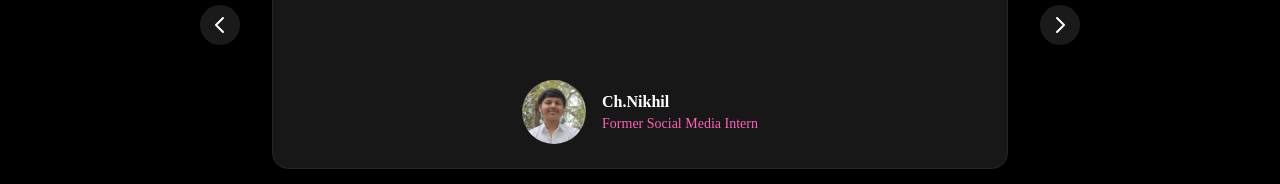
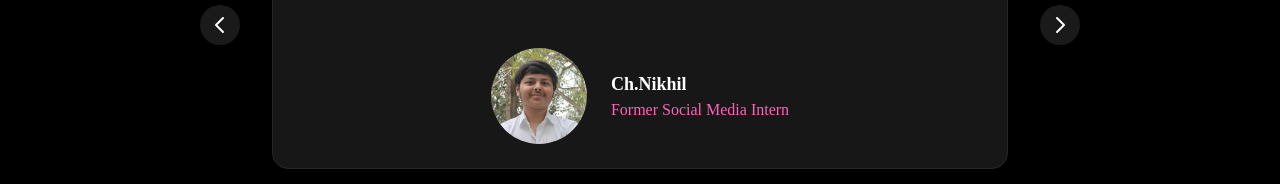
Before and after one commit to vamsiram10/ngo-A, a Next.js app: page /joinus/internship in a window 1280 px wide. Shown: the part 1127-1311 px from the top of the page. Built offline with nearby package versions, Linux system fonts and the light colour scheme.

Commit message:
Made changes in  Testimonals for Intership Section

```diff
--- a/src/app/joinus/internship/page.js
+++ b/src/app/joinus/internship/page.js
@@ -299,21 +299,21 @@ export default function InternshipPage() {
                         “{testimonials[currentTestimonial].quote}”
                       </p>
                       <div className="flex items-center mt-auto">
-                        <div className="relative w-16 h-16">
+                        <div className="relative w-20 h-20 md:w-24 md:h-24">
                           <Image
                             src={testimonials[currentTestimonial].avatar}
                             alt={testimonials[currentTestimonial].name}
                             fill
                             className="rounded-full object-cover"
                             onError={handleImgError}
-                            sizes="64px"
+                            sizes="(max-width: 768px) 80px, 96px"
                           />
                         </div>
-                        <div className="ml-4 text-left">
-                          <p className="font-semibold text-white text-base">
+                        <div className="ml-6 text-left">
+                          <p className="font-semibold text-white text-base md:text-lg">
                             {testimonials[currentTestimonial].name}
                           </p>
-                          <p className="text-pink-400 text-sm">
+                          <p className="text-pink-400 text-sm md:text-base">
                             {testimonials[currentTestimonial].role}
                           </p>
                         </div>
```
